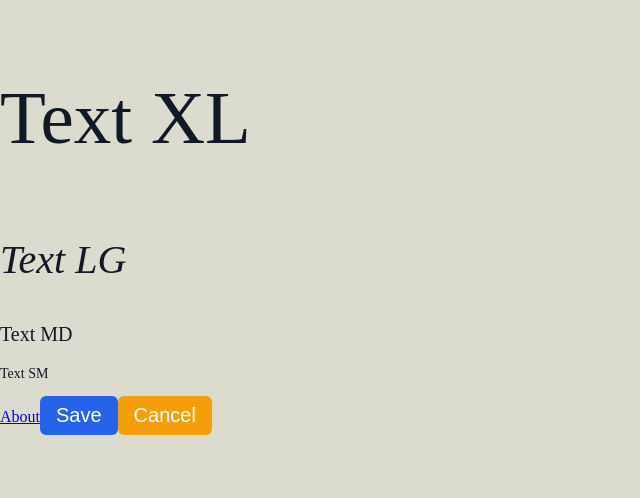
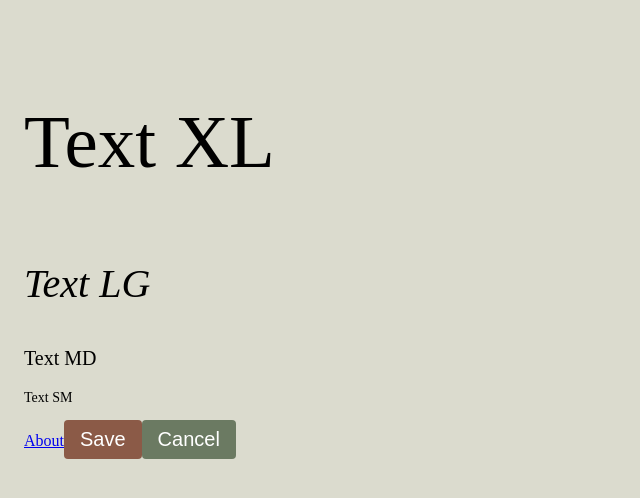
Before and after one commit to Rebecka94/Portfolio, a React (Vite) app: page / in a window 1280 px wide. Shown: the top 498 px of the page, without its empty margins (0-640 px from the left). Built offline with nearby package versions, Linux system fonts and the light colour scheme.

Commit message:
Update global styles and typography; adjust color tokens and spacing

```diff
--- a/src/styles/global.css
+++ b/src/styles/global.css
@@ -3,6 +3,7 @@
 
 body {
   margin: 0;
+  padding: var(--space-lg);
   font-family: var(--font-family-base);
   color: var(--color-text);
   background: var(--color-background);
--- a/src/styles/tokens.css
+++ b/src/styles/tokens.css
@@ -1,9 +1,13 @@
 :root {
   /* colors */
-  --color-primary: #2563eb;
-  --color-secondary: #f59e0b;
-  --color-text: #111827;
-  --color-background: #DBDBCE;
+  --color-primary: #8b5a47;
+  --color-secondary: #6b7a62;
+  --color-background: #dbdbce;
+
+  /* text colors */
+  --color-text-black: #000000;
+  --color-text-white: #ffffff;
+  --color-text-green: #494b3a;
 
   /* spacing */
   --space-sm: 8px;
@@ -11,6 +15,6 @@
   --space-lg: 24px;
 
   /* radius */
-  --radius-sm: 6px;
-  --radius-md: 12px;
+  --radius-sm: 4px;
+  --radius-md: 8px;
 }
--- a/src/styles/typography.css
+++ b/src/styles/typography.css
@@ -6,3 +6,21 @@
   --text-lg: 40px;
   --text-xl: 75px;
 }
+
+h1 {
+  margin: 0 0 var(--space-lg) 0;
+  font-size: var(--text-xl);
+  color: var( --color-text-green)
+}
+
+h2 {
+  margin: 0 0 var(--space-md) 0;
+  font-size: var(--text-lg);
+  color: var( --color-text-green)
+}
+
+h3 {
+  margin: 0 0 var(--space-md) 0;
+  font-size: var(--text-md);
+  color: var( --color-text-green)
+}
```
